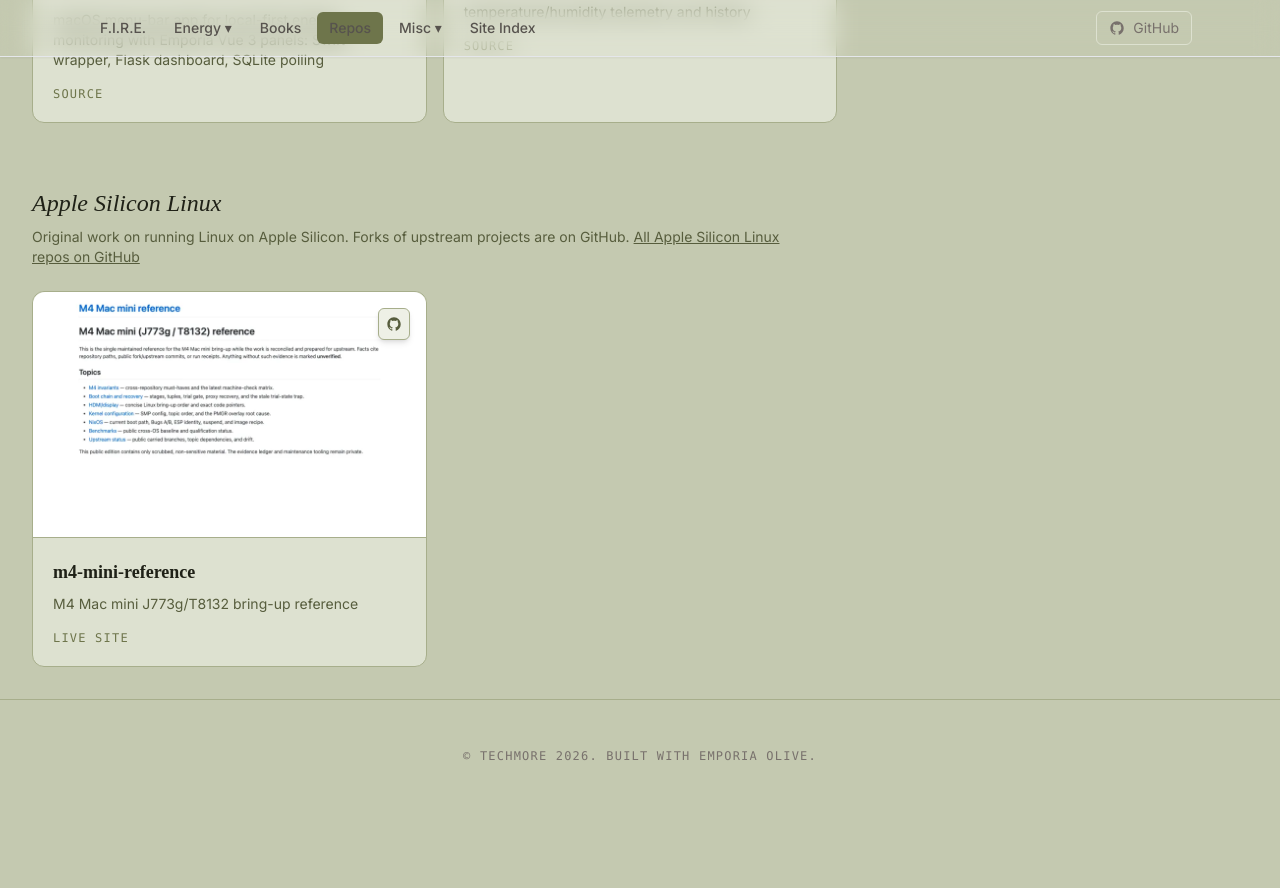
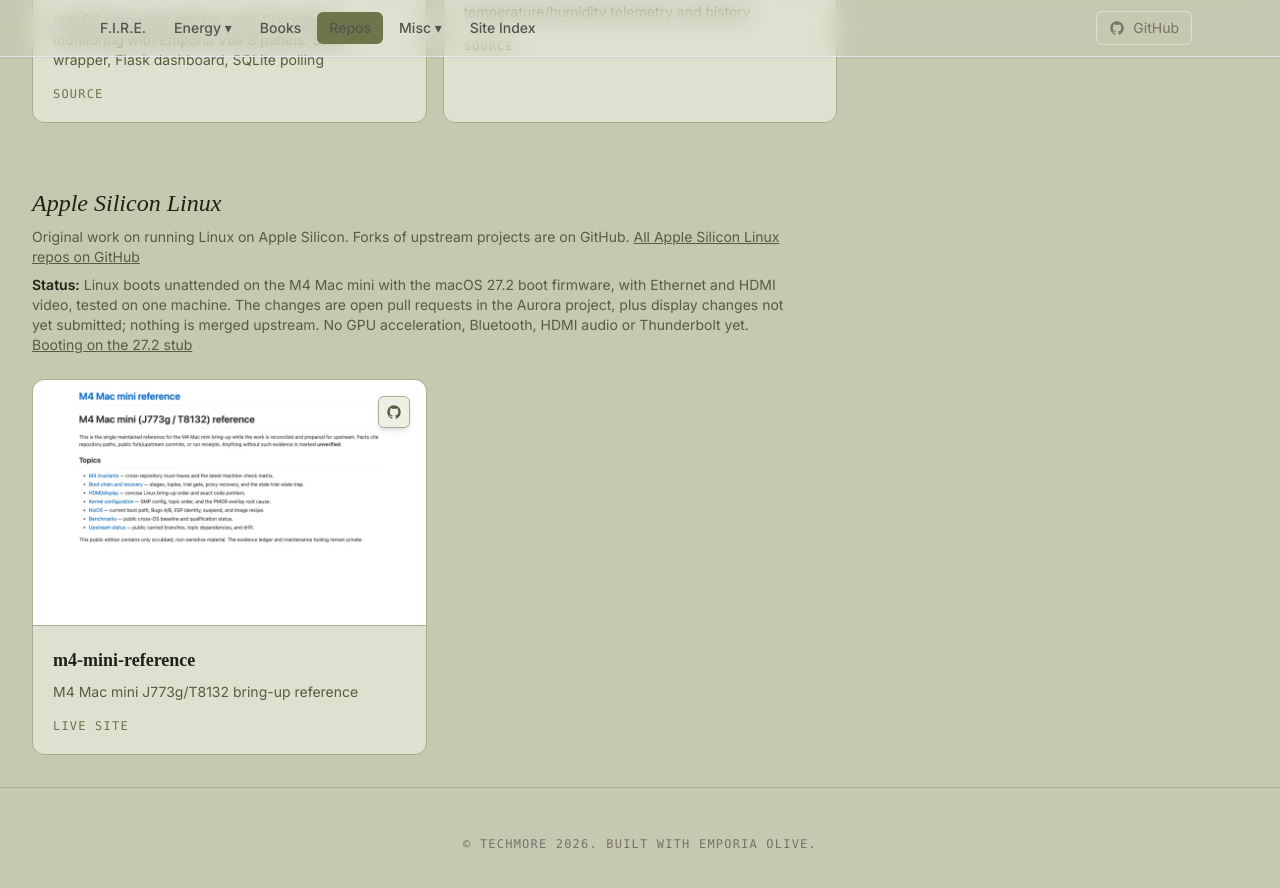
Before and after one commit to techmore/techmore.github.io, a Jekyll site: the page built from pages/repos.html, in a window 1280 px wide and 900 px high, scrolled down 6515 px. Shown: the top 888 px of the window. Built offline with Jekyll 4.4.1, drawn with Linux system fonts in a browser that asks for light colours; nearby versions of some CDN libraries; some web fonts are replaced; before the commit the page ends 7327 px from its top, so only the background shows below that.

Commit message:
Repos page status line for M4 Mac mini Linux (open upstream pull requests, nothing merged) (#26)
* Repos page: add M4 Mac mini Linux status line (tested locally, not yet upstream)

Adds one status sentence and a link to the reference site's
27.2 page in the Apple Silicon Linux section. Card descriptions
were checked against GitHub and needed no change.

Do not merge before the owner's upstream push and before the
reference site page it links to is published.

Co-Authored-By: Claude Fable 5.2 <noreply@anthropic.com>

* Repos page: M4 Mac mini status line now reflects open upstream pull requests

Co-Authored-By: Claude Fable 5.2 <noreply@anthropic.com>

---------

Co-authored-by: Techmore <9263712+techmore@users.noreply.github.com>
Co-authored-by: Claude Fable 5.2 <noreply@anthropic.com>

```diff
--- a/pages/repos.html
+++ b/pages/repos.html
@@ -878,6 +878,7 @@ title: Repos - Techmore
         <div class="max-w-7xl mx-auto px-4 sm:px-6 lg:px-8">
             <h2 class="text-2xl font-display italic text-olive-950">Apple Silicon Linux</h2>
             <p class="mt-2 max-w-3xl text-sm text-olive-700">Original work on running Linux on Apple Silicon. Forks of upstream projects are on GitHub. <a href="https://github.com/techmore?tab=repositories&amp;q=topic%3Atm-apple-silicon-linux" target="_blank" rel="noopener noreferrer" class="underline hover:text-olive-950">All Apple Silicon Linux repos on GitHub</a></p>
+            <p class="mt-2 max-w-3xl text-sm text-olive-700"><span class="text-olive-950 font-semibold">Status:</span> Linux boots unattended on the M4 Mac mini with the macOS 27.2 boot firmware, with Ethernet and HDMI video, tested on one machine. The changes are open pull requests in the Aurora project, plus display changes not yet submitted; nothing is merged upstream. No GPU acceleration, Bluetooth, HDMI audio or Thunderbolt yet. <a href="https://techmore.github.io/m4-mini-reference/booting-27-2-stub.html" target="_blank" rel="noopener noreferrer" class="underline hover:text-olive-950">Booting on the 27.2 stub</a></p>
             <div class="mt-6 grid gap-4 md:grid-cols-2 xl:grid-cols-3">
                 <article class="group relative bg-olive-200 rounded-xl border border-olive-400 hover:bg-olive-100 transition-colors">
                     <div class="aspect-[16/10] bg-olive-300 rounded-t-xl border-b border-olive-400 overflow-hidden">
```
